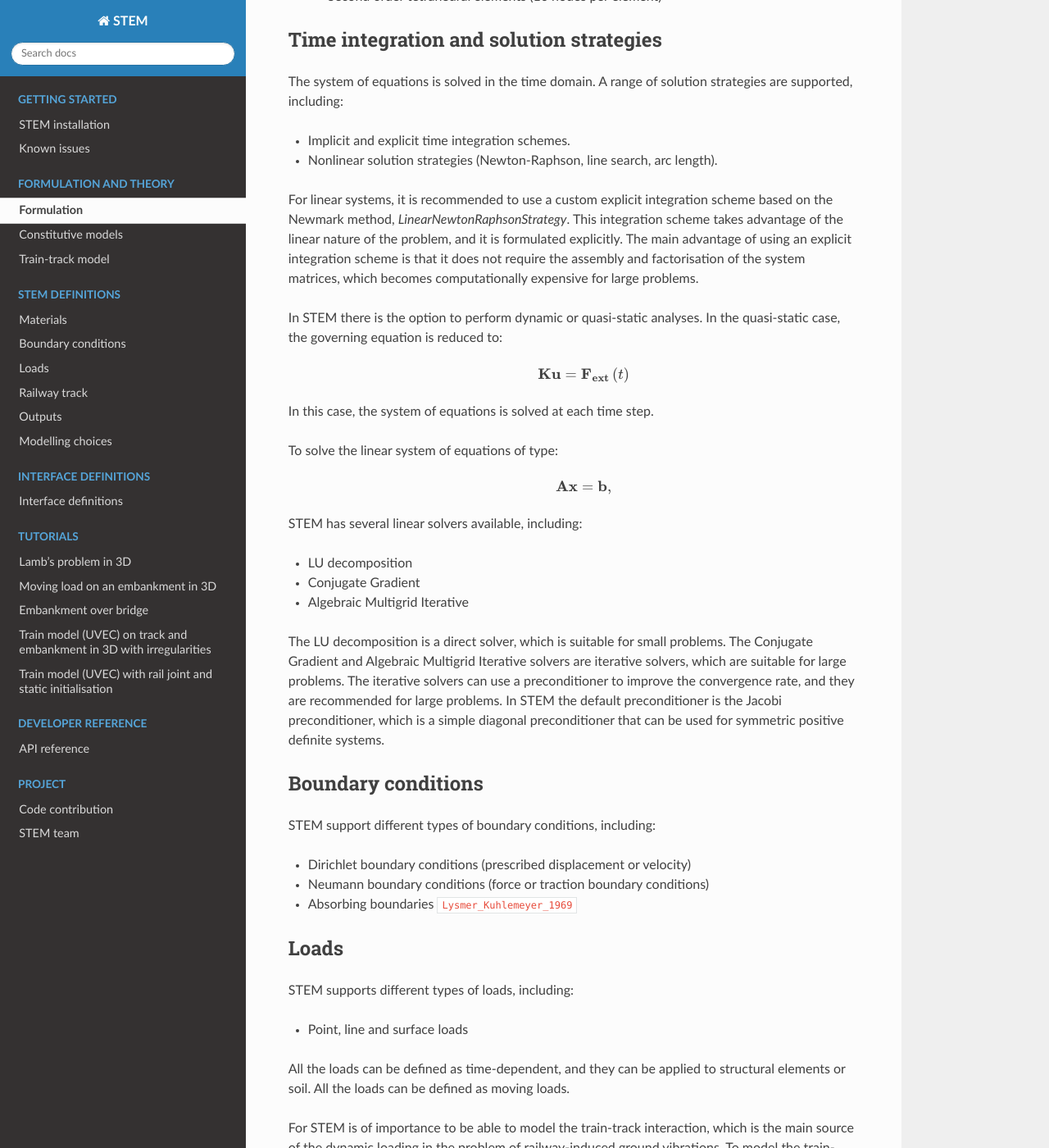
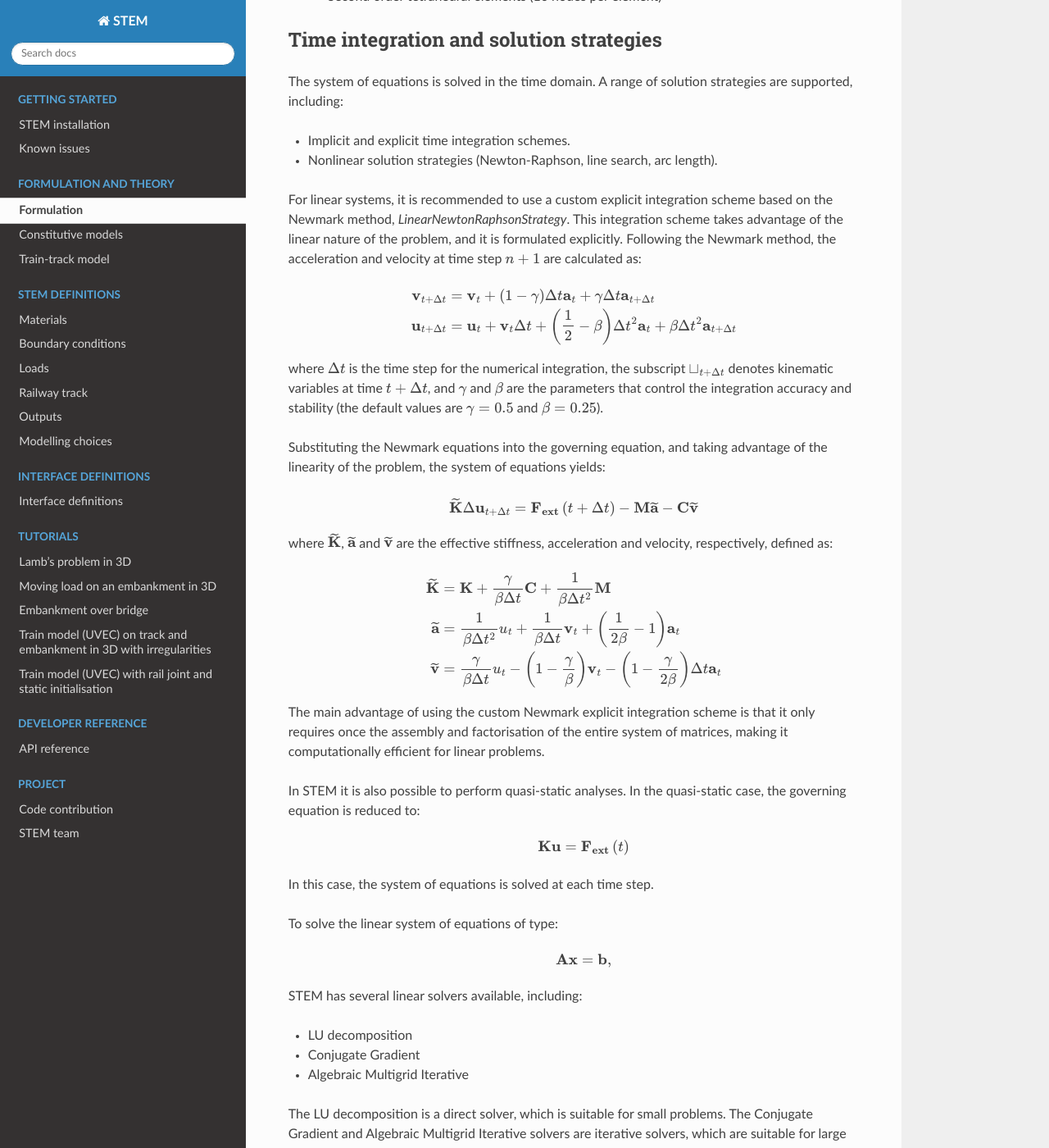
Before and after one commit to StemVibrations/STEM, a Sphinx documentation site: the page built from docs/formulation.rst, in a window 1280 px wide and 1400 px high, scrolled down 1029 px. Shown: the whole window at 82% size. Built offline with Sphinx 7.4.7 and the Read the Docs theme 3.1.0, drawn with Linux system fonts in a browser that asks for light colours; pages that are not in the unit, such as notebooks, are missing from menus; cross-references to code outside the pages are shown as plain code; some of the changed text lies outside the part shown.

```diff
--- a/docs/formulation.rst
+++ b/docs/formulation.rst
@@ -56,12 +56,45 @@ A range of solution strategies are supported, including:
 * Implicit and explicit time integration schemes.
 * Nonlinear solution strategies (Newton-Raphson, line search, arc length).
 
-For linear systems, it is recommended to use a custom explicit integration scheme based on the Newmark method, `LinearNewtonRaphsonStrategy`.
+For linear systems, it is recommended to use a custom explicit integration scheme based on the
+Newmark method, `LinearNewtonRaphsonStrategy`.
 This integration scheme takes advantage of the linear nature of the problem, and it is formulated explicitly.
-The main advantage of using an explicit integration scheme is that it does not require the assembly and
-factorisation of the system matrices, which becomes computationally expensive for large problems.
+Following the Newmark method, the acceleration and velocity at time step :math:`n+1` are calculated as:
 
-In STEM there is the option to perform dynamic or quasi-static analyses.
+.. math::
+
+    \begin{split}
+        \mathbf{v}_{t+\Delta t} & = \mathbf{v}_{t} + \left(1 - \gamma \right)  \Delta t \mathbf{a}_{t} + \gamma \Delta t \mathbf{a}_{t+\Delta t} \\
+        \mathbf{u}_{t+\Delta t} &= \mathbf{u}_{t} + \mathbf{v}_{t} \Delta t + \left(\frac{1}{2} - \beta \right)  \Delta t^{2} \mathbf{a}_{t} + \beta \Delta t^{2} \mathbf{a}_{t+\Delta t} \\
+    \end{split}
+
+where :math:`\Delta t` is the time step for the numerical integration, the subscript
+:math:`\sqcup_{t + \Delta t}` denotes kinematic variables at time :math:`t + \Delta t`, and
+:math:`\gamma` and :math:`\beta` are the parameters that control the integration accuracy and stability
+(the default values are :math:`\gamma = 0.5` and :math:`\beta=0.25`).
+
+Substituting the Newmark equations into the governing equation, and taking advantage of the linearity of the problem,
+the system of equations yields:
+
+.. math::
+
+  \mathbf{\widetilde{K}}  \Delta \mathbf{u}_{t+\Delta t} = \mathbf{F_{ext}}\left( t + \Delta t \right) - \mathbf{M}\mathbf{\widetilde{a}} - \mathbf{C}\mathbf{\widetilde{v}}
+
+where :math:`\mathbf{\widetilde{K}}`, :math:`\mathbf{\widetilde{a}}` and :math:`\mathbf{\widetilde{v}}` are
+the effective stiffness, acceleration and velocity, respectively, defined as:
+
+.. math::
+
+  \begin{split}
+    \mathbf{\widetilde{K}} & = \mathbf{K} + \frac{\gamma}{\beta \Delta t} \mathbf{C} + \frac{1}{\beta \Delta t^2} \mathbf{M} \\
+    \mathbf{\widetilde{a}} & = \frac{1}{\beta \Delta t^2} u_{t} + \frac{1}{\beta \Delta t} \mathbf{v}_{t}  + \left( \frac{1}{2\beta} - 1 \right) \mathbf{a}_{t}\\
+    \mathbf{\widetilde{v}} & =  \frac{\gamma}{\beta \Delta t} u_{t} - \left(1 - \frac{\gamma}{\beta} \right) \mathbf{v}_{t} - \left(1 - \frac{\gamma}{2\beta} \right) \Delta t \mathbf{a}_{t}
+  \end{split}
+
+The main advantage of using the custom Newmark explicit integration scheme is that it only requires once
+the assembly and factorisation of the entire system of matrices, making it computationally efficient for linear problems.
+
+In STEM it is also possible to perform quasi-static analyses.
 In the quasi-static case, the governing equation is reduced to:
 
   .. math::
```
Also changed, not shown: other parts of docs/formulation.rst (+1 -1 lines), docs/tutorial2.rst (+6 -3 lines), docs/tutorial3.rst (+10 -15 lines), docs/tutorial4.rst (+9 -3 lines), 1 other file.
